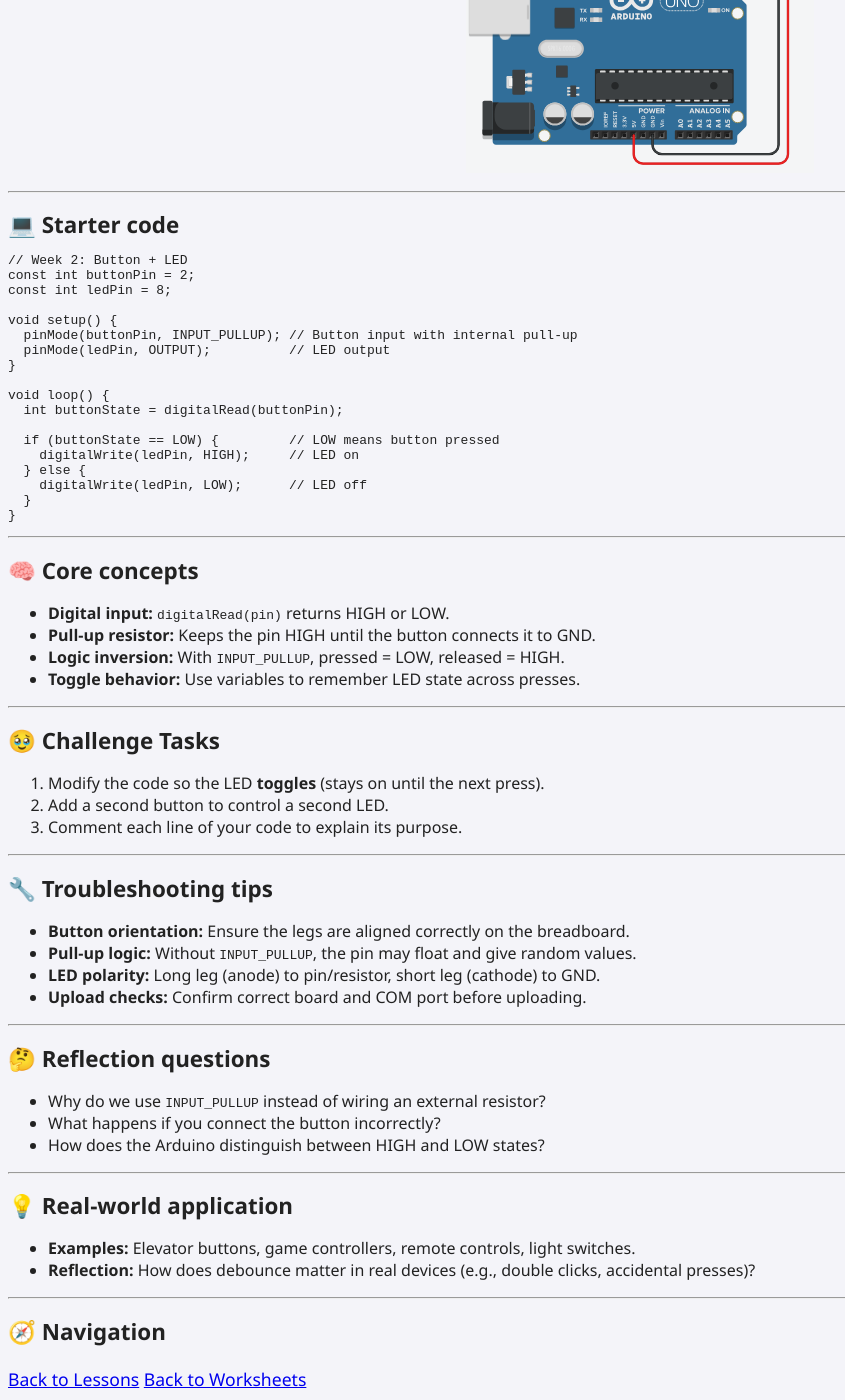
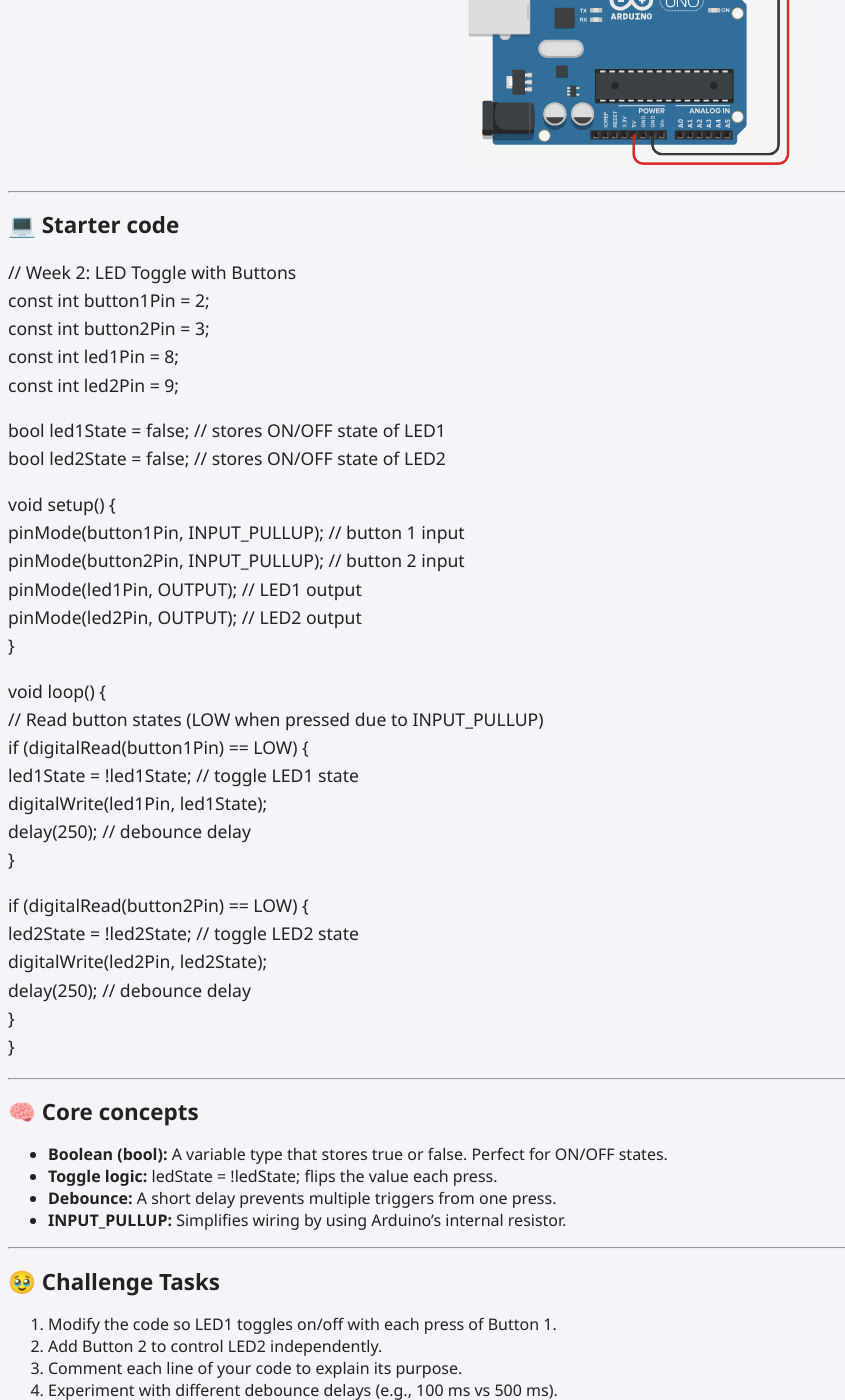
Before and after one commit to ImMrHh/arduino.journey, a Jekyll site: the page built from worksheets/week2-worksheet.md, in a window 1280 px wide and 1400 px high, scrolled down 726 px. Shown: the whole window, without its empty margins (0-845 px from the left). Built offline with Jekyll 4.4.1, drawn with Linux system fonts in a browser that asks for light colours; our own code applies the rules of GitHub Pages for plain Markdown files; some of the changed text lies outside the part shown.

Commit message:
Update week2-worksheet.md

````diff
--- a/worksheets/week2-worksheet.md
+++ b/worksheets/week2-worksheet.md
@@ -1,20 +1,25 @@
-# Week 2 Worksheet – Button Control
+---
+title: "Week 2 Worksheet – LEDs & Digital Input/Output"
+layout: default
+---
+
+# Week 2 Worksheet – LEDs & Digital Input/Output
 
 ---
 
 ## 🎯 Objectives
-- **Understanding:** Learn how Arduino reads digital inputs from a push button.
-- **Safety:** Use `INPUT_PULLUP` to avoid external resistors and simplify wiring.
-- **Programming:** Write code that responds to button presses with LED actions.
-- **Reasoning:** Explain why logic is inverted when using internal pull‑ups.
+- **Understanding:** Learn how buttons provide digital input and LEDs respond as outputs.
+- **Programming:** Use pinMode(), digitalRead(), digitalWrite(), and Boolean variables to manage state.
+- **Reasoning:** Explain why we need variables to “remember” LED states.
+- **Application:** Create toggle behavior and multi‑button control.
 
 ---
 
 ## 🔌 Wiring guide
-- **Connection:** Button → Pin 2 (digital input).
-- **Pull‑up logic:** Use `pinMode(2, INPUT_PULLUP)` so the pin reads HIGH by default.
-- **Ground:** Button connects to GND when pressed.
-- **Output:** LED anode → Pin 8, cathode → GND.
+- **Button 1:** Connect one side → D2, other side → GND. Use a pull‑up resistor or pinMode(buttonPin, INPUT_PULLUP).
+- **Button 2:** Connect similarly to D3.
+- **LED 1:** Anode → D8, cathode → GND (with 220Ω resistor).
+- **LED 2:** Anode → D9, cathode → GND (with 220Ω resistor).
 
 ![Week 2 wiring diagram](../images/week2-wiring.png)
 
@@ -22,61 +27,73 @@
 
 ## 💻 Starter code
 
-```cpp
-// Week 2: Button + LED
-const int buttonPin = 2;
-const int ledPin = 8;
+// Week 2: LED Toggle with Buttons
+const int button1Pin = 2;
+const int button2Pin = 3;
+const int led1Pin = 8;
+const int led2Pin = 9;
+
+bool led1State = false; // stores ON/OFF state of LED1
+bool led2State = false; // stores ON/OFF state of LED2
 
 void setup() {
-  pinMode(buttonPin, INPUT_PULLUP); // Button input with internal pull-up
-  pinMode(ledPin, OUTPUT);          // LED output
+  pinMode(button1Pin, INPUT_PULLUP); // button 1 input
+  pinMode(button2Pin, INPUT_PULLUP); // button 2 input
+  pinMode(led1Pin, OUTPUT);          // LED1 output
+  pinMode(led2Pin, OUTPUT);          // LED2 output
 }
 
 void loop() {
-  int buttonState = digitalRead(buttonPin);
+  // Read button states (LOW when pressed due to INPUT_PULLUP)
+  if (digitalRead(button1Pin) == LOW) {
+    led1State = !led1State;          // toggle LED1 state
+    digitalWrite(led1Pin, led1State);
+    delay(250);                      // debounce delay
+  }
 
-  if (buttonState == LOW) {         // LOW means button pressed
-    digitalWrite(ledPin, HIGH);     // LED on
-  } else {
-    digitalWrite(ledPin, LOW);      // LED off
+  if (digitalRead(button2Pin) == LOW) {
+    led2State = !led2State;          // toggle LED2 state
+    digitalWrite(led2Pin, led2State);
+    delay(250);                      // debounce delay
   }
 }
-```
+
 ---
 
 ## 🧠 Core concepts
-- **Digital input:** `digitalRead(pin)` returns HIGH or LOW.
-- **Pull‑up resistor:** Keeps the pin HIGH until the button connects it to GND.
-- **Logic inversion:** With `INPUT_PULLUP`, pressed = LOW, released = HIGH.
-- **Toggle behavior:** Use variables to remember LED state across presses.
+- **Boolean (bool):** A variable type that stores true or false. Perfect for ON/OFF states.
+- **Toggle logic:** ledState = !ledState; flips the value each press.
+- **Debounce:** A short delay prevents multiple triggers from one press.
+- **INPUT_PULLUP:** Simplifies wiring by using Arduino’s internal resistor.
 
 ---
 
 ## 🥹 Challenge Tasks
-1. Modify the code so the LED **toggles** (stays on until the next press).
-2. Add a second button to control a second LED.
+1. Modify the code so LED1 toggles on/off with each press of Button 1.
+2. Add Button 2 to control LED2 independently.
 3. Comment each line of your code to explain its purpose.
+4. Experiment with different debounce delays (e.g., 100 ms vs 500 ms).
 
 ---
 
 ## 🔧 Troubleshooting tips
-- **Button orientation:** Ensure the legs are aligned correctly on the breadboard.
-- **Pull‑up logic:** Without `INPUT_PULLUP`, the pin may float and give random values.
-- **LED polarity:** Long leg (anode) to pin/resistor, short leg (cathode) to GND.
+- **Button wiring:** If LED toggles randomly, check pull‑up resistor or use INPUT_PULLUP.
+- **Debounce:** Too short a delay may cause double toggles.
+- **Boolean logic:** Ensure you use ! (NOT operator) to flip the state.
 - **Upload checks:** Confirm correct board and COM port before uploading.
 
 ---
 
 ## 🤔 Reflection questions
-- Why do we use `INPUT_PULLUP` instead of wiring an external resistor?
-- What happens if you connect the button incorrectly?
-- How does the Arduino distinguish between HIGH and LOW states?
+- Why do we need a variable to remember LED state?
+- How does INPUT_PULLUP simplify button wiring?
+- What happens if you remove the debounce delay?
 
 ---
 
 ## 💡 Real‑world application
-- **Examples:** Elevator buttons, game controllers, remote controls, light switches.
-- **Reflection:** How does debounce matter in real devices (e.g., double clicks, accidental presses)?
+- **Examples:** Toggle switches in appliances, light controls, power buttons.
+- **Reflection:** How does storing state make devices more interactive?
 
 ---
 
````
